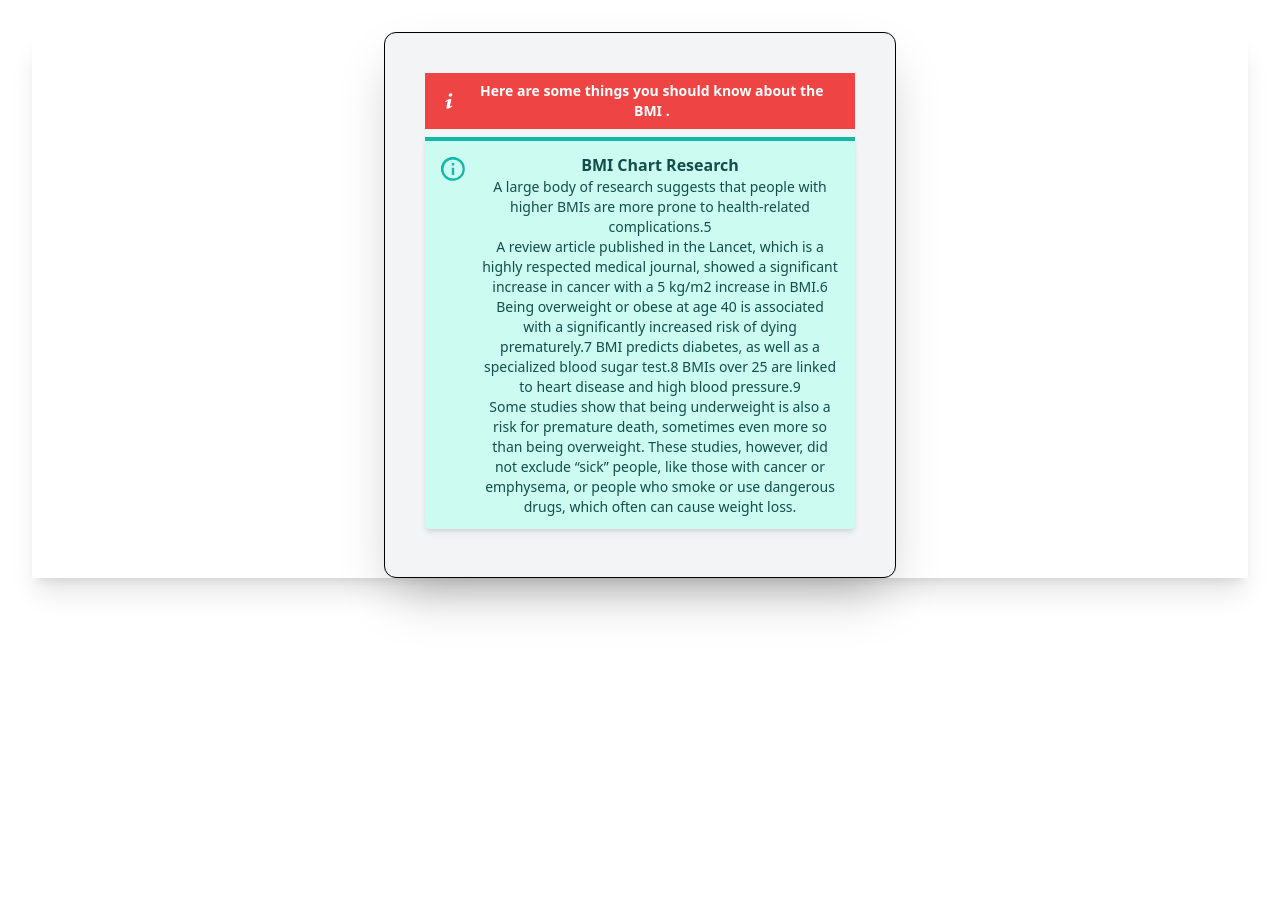
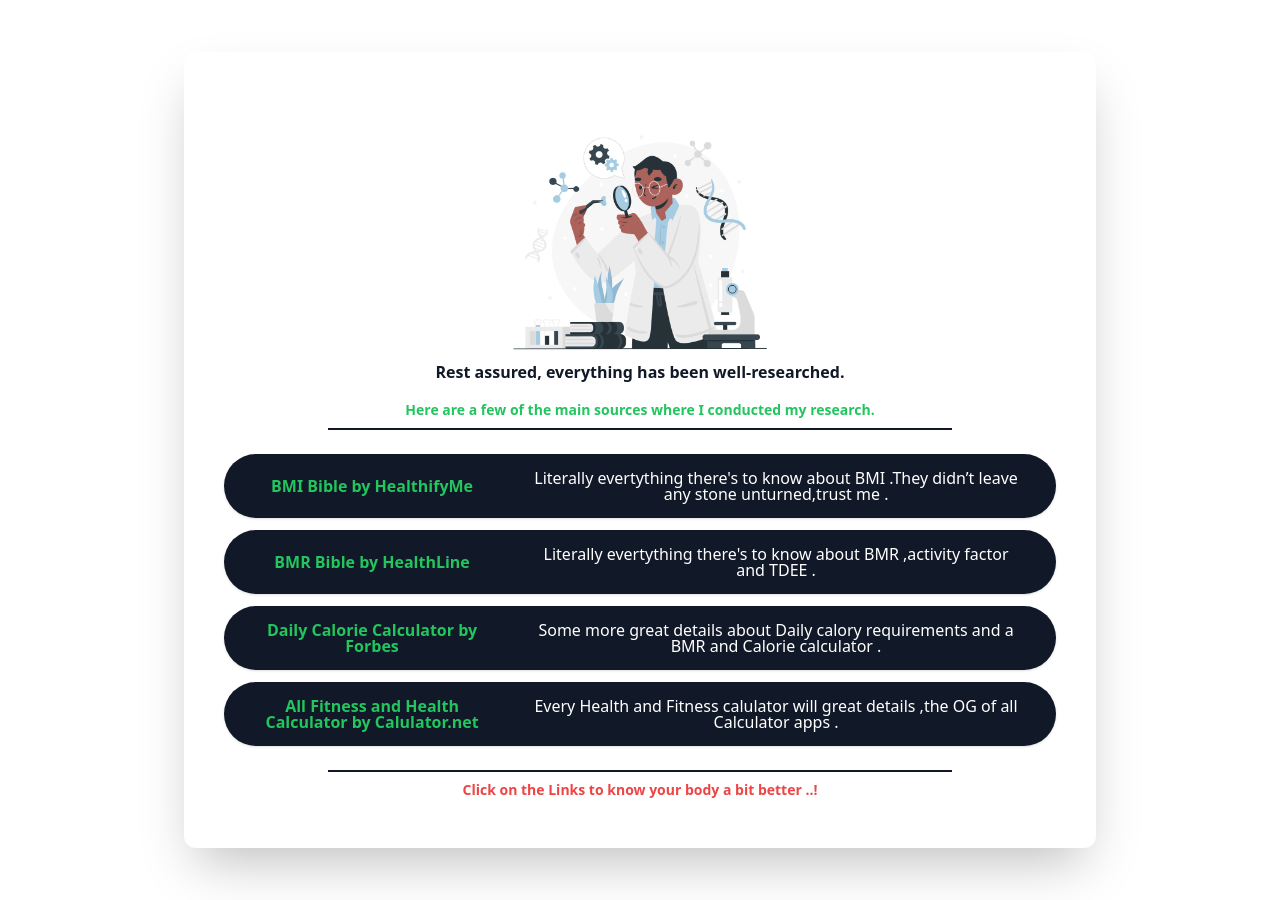
Before and after one commit to nishantkr02/BmiCalculator, a React (Vite) app: page /about in a window 1280 px wide. Before the commit the page ends 800 px from the top, so only its background shows below. Built offline with nearby package versions, Linux system fonts and the light colour scheme.

Commit message:
Updated the calculations
Added activity factor

```diff
--- a/src/Components/About.jsx
+++ b/src/Components/About.jsx
@@ -1,33 +1,76 @@
 import React from 'react'
+import { Link } from 'react-router-dom'
+function About() {
+  const helpMsg = [
+    {
+      "heading": " BMI Bible by HealthifyMe  ",
+      "description": "Literally evertything there's to know about BMI .They didn’t leave any stone unturned,trust me .",
+      "link":"https://www.healthifyme.com/blog/bmi-calculator/"
+    },
 
-function About() {
+    {
+      "heading": "BMR Bible by HealthLine",
+      "description": "Literally evertything there's to know about BMR ,activity factor and TDEE .",
+      "link":"https://www.healthline.com/health/how-to-calculate-your-basal-metabolic-rate#limitations"
+    },
+
+
+      {
+        "heading": "Daily Calorie Calculator by Forbes ",
+        "description": "Some more great details about Daily calory requirements and a BMR and Calorie calculator .",
+        "link":"https://www.forbes.com/health/nutrition/calorie-calculator/"
+
+      },
+      {
+        "heading": "All Fitness and Health Calculator by Calulator.net",
+        "description": "Every Health and Fitness calulator will great details ,the OG of all Calculator apps .",
+        "link":"https://www.calculator.net/fitness-and-health-calculator.html"
+
+      },
+
+    ]
   return (
-    <div className='flex items-center justify-center w-full shadow-xl '>
-  <div className={`mx-auto w-full max-w-lg bg-gray-100 shadow-2xl rounded-xl p-10 border border-black `}>
-    {/* Info Divs */}
-    <div className="flex items-center bg-red-500 text-white text-sm font-bold px-4 py-2 mb-2" role="alert">
-    <svg className="fill-current w-4 h-4 mr-2" xmlns="http://www.w3.org/2000/svg" viewBox="0 0 20 20"><path d="M12.432 0c1.34 0 2.01.912 2.01 1.957 0 1.305-1.164 2.512-2.679 2.512-1.269 0-2.009-.75-1.974-1.99C9.789 1.436 10.67 0 12.432 0zM8.309 20c-1.058 0-1.833-.652-1.093-3.524l1.214-5.092c.211-.814.246-1.141 0-1.141-.317 0-1.689.562-2.502 1.117l-.528-.88c2.572-2.186 5.531-3.467 6.801-3.467 1.057 0 1.233 1.273.705 3.23l-1.391 5.352c-.246.945-.141 1.271.106 1.271.317 0 1.357-.392 2.379-1.207l.6.814C12.098 19.02 9.365 20 8.309 20z"/></svg>
-   <p> Here are some things  you should know about the BMI .</p>
+    <div  className='flex items-center justify-center w-full my-5 '>
+      <div className={`mx-auto w-3/4  bg-white shadow-2xl rounded-xl p-10  `}>
+
+
+         {/* Logo Div ------ */}
+        <div className='mb-2 flex flex-col justify-center'>
+          <div className=" flex justify-center items-center mx-auto max-w-[300px] -mb-4 ">
+             <img src='/research.jpg' />
           </div>
-{/* Research */}
-<div className="bg-teal-100 border-t-4 border-teal-500 rounded-b text-teal-900 px-4 py-3 shadow-md mb-2" role="alert">
-  <div className="flex">
-    <div className="py-1"><svg className="fill-current h-6 w-6 text-teal-500 mr-4" xmlns="http://www.w3.org/2000/svg" viewBox="0 0 20 20"><path d="M2.93 17.07A10 10 0 1 1 17.07 2.93 10 10 0 0 1 2.93 17.07zm12.73-1.41A8 8 0 1 0 4.34 4.34a8 8 0 0 0 11.32 11.32zM9 11V9h2v6H9v-4zm0-6h2v2H9V5z"/></svg></div>
-    <div>
-      <p className="font-bold">BMI Chart Research </p>
-      <p className="text-sm">
-      A large body of research suggests that people with higher BMIs are more prone to health-related complications.5
-      <br/>
+          <div className='flex items-center justify-center -mt-4'>
+            <p className='text-gray-900 font-bold'>Rest assured, everything has been well-researched.</p>
 
-     A review article published in the Lancet, which is a highly respected medical journal, showed a significant increase in cancer with a 5 kg/m2 increase in BMI.6
-     <br/>
-    Being overweight or obese at age 40 is associated with a significantly increased risk of dying prematurely.7 BMI predicts diabetes, as well as a specialized blood sugar test.8 BMIs over 25 are linked to heart disease and high blood pressure.9
-    <br/>
-    Some studies show that being underweight is also a risk for premature death, sometimes even more so than being overweight. These studies, however, did not exclude “sick” people, like those with cancer or emphysema, or people who smoke or use dangerous drugs, which often can cause weight loss.
-      </p>
+
           </div>
         </div>
+            <div className='w-3/4 py-2  flex justify-center  mx-auto  border-b-2 border-gray-900  mb-6'>
+                <p className='text-sm font-bold text-green-500'>Here are a few of the main sources where I conducted my research.</p>
             </div>
+        <div  className='bg-white  '>
+        {
+            helpMsg.map((msg)=>
+                (<div className="px-4 py-2 bg-gray-900 items-center justify-start leading-none lg:rounded-full flex   mt-3 shadow  rounded-xl lg:h-16 sm:h-24   mt-2 ">
+
+                    <Link to={msg.link} className=" w-1/3 font-bold mr-2  text-green-500 flex-auto p-4 ">{msg.heading}  </Link>
+
+                    <span className=" flex justify-start w-2/3 text-white  p-4 ">{msg.description}</span>
+
+                      </div>)
+            )
+        }
+
+        </div>
+
+        <div className='w-3/4 py-2  flex justify-center  mx-auto  border-t-2 border-gray-900 mt-6'>
+                <p className='text-sm font-bold text-red-500'>Click on the Links to know your body a bit better ..!</p>
+            </div>
+
+
+
+
+
        </div>
     </div>
   )
--- a/src/Components/Gender.jsx
+++ b/src/Components/Gender.jsx
@@ -37,7 +37,7 @@ function Gender() {
      {/* Alert */}
 
         {/* 2 divs for 2 card inside link */}
-        <div className='flex items-center justify-center w-full p-4 mb-4   '>
+        <div className='flex items-center justify-center w-full mx-auto p-4 mb-4   '>
             <GenderCard url="/male.svg" name="Male" handler={male} />
             <GenderCard url="/female.svg" name="Female" handler={female} />
 
--- a/src/Components/GenderCard.jsx
+++ b/src/Components/GenderCard.jsx
@@ -4,7 +4,7 @@ import { useSelector } from 'react-redux'
 function GenderCard({url,name,handler}) {
 
   return (
-    <div className="w-full  border py-7  rounded-lg shadow-2xl bg-gray-700 border-gray-700 m-2">
+    <div className=" flex justify-center  border py-7  rounded-lg shadow-2xl bg-gray-700 border-gray-700 m-2">
 
         <img
         className=" shadow-xl sm:w-3/4 w-full   rounded-t-lg hover:bg-red-500  rounded-full px-6 py-4 transition ease-in-out delay-100 hover:-translate-y-1 hover:scale-110 "
--- a/src/Components/Input.jsx
+++ b/src/Components/Input.jsx
@@ -13,7 +13,7 @@ const Input = React.forwardRef(function Input({label,type="text",...props},ref)
     </div>
     <div className="md:w-2/3 items-center ">
       <input
-      className="bg-gray-200 appearance-none border-2 border-gray-300 rounded w-full py-2 px-4 text-gray-700 leading-tight focus:outline-none focus:bg-white focus:border-purple-500"
+      className="bg-white text-xs border border-gray-100  rounded w-full py-2 px-4 leading-tight focus:outline-none focus:bg-white focus:border-purple-500"
       type={type}
       id={id}
       ref={ref}
--- a/src/Components/Result.jsx
+++ b/src/Components/Result.jsx
@@ -15,78 +15,98 @@ function Result() {
   const [bmr,setBmr]= useState(0);
 
   let dailyCaloriIntake =0 ;
+  const convertToCm = (height)=>{
+            // Here the conversion from Standard(imperial or US)
+        let hFeet =Math.floor(height) ;
+        let hInch = Math.round((height - hFeet) * 10);
+        let totalInches =  (hFeet * 12) + hInch;
+         let hCm = totalInches * 2.54;
+
+         return hCm ;
+  }
+  function convertPoundsToKg(weightInPounds) {
+    const poundsToKgConversionFactor = 0.45359237;
+    let weightInKg = weightInPounds * poundsToKgConversionFactor;
+    return weightInKg.toFixed(2); // Round to 2 decimal places
+}
+const activityFactors = {
+  "Sedentary:Little or no exercise": {
+      description: "Little or no exercise",
+      factor: 1.2
+  },
+  "Lightly Active:Light exercise/sports 1-3 days/week": {
+      description: "Light exercise/sports 1-3 days/week",
+      factor: 1.375
+  },
+  "Moderately Active:Moderate exercise/sports 3-5 days/week": {
+      description: "Moderate exercise/sports 3-5 days/week",
+      factor: 1.55
+  },
+  "Very Active:Hard exercise/sports 6-7 days a week": {
+      description: "Hard exercise/sports 6-7 days a week",
+      factor: 1.725
+  },
+  "Super Active:Very hard exercise/physical job & exercise 2x/day": {
+      description: "Very hard exercise/physical job & exercise 2x/day",
+      factor: 1.9
+  }
+};
+
 
   useEffect(()=>{
 
     console.log("current unit",unit);
+    console.log("form Data",data);
 
-    if(unit==="Metric"){
+
+
+    const activityLevelKey=data.activityLevel;
+    console.log("Activity level key",activityLevelKey)
+    let activity = activityFactors[activityLevelKey.toString()];
+
      //Bmi Calculation
-      let height =(data.height)/100 ;
-      //let hm=height; //for ideal weight cal
-      console.log("age",data.age)
-      console.log("Height",data.height)
+      let height =data.height ;
+
       let weight =data.weight ;
-      console.log("total height before square in Meters :",height)
-      height=height*height ;
-      let res =(weight/height).toFixed(2) ;
+
+        if(unit==="Imperial"){
+          height =Math.floor( convertToCm(height));
+          console.log("Height after coversion",height)
+          weight = Math.floor(convertPoundsToKg(weight) ) ;
+          console.log("weight after coversion",weight)
+        }
+
+
+      let heightInMeter =(height)/100 ;
+      let heightSqr=heightInMeter*heightInMeter ;
+      let res =(weight/heightSqr).toFixed(2) ;
       setBmi(res);
       console.log("Bmi Calc",res);
 
       //ideal weigth Cal
-      let resIw = 18.5 * height ;
-      setIwLow(resIw.toFixed(2))
+      let lowIw = 18.5 * heightSqr ;
+      setIwLow(lowIw.toFixed(2))
 
-      resIw = 24.9 * height
-      setIwHigh(resIw.toFixed(2))
-      console.log("Ideal weigh Calc",resIw);
+     let highIw = 24.9 * heightSqr  ;
+      setIwHigh(highIw.toFixed(2))
+      console.log("Ideal weigh Calc",highIw);
 
       //BMR Calculation ;
       if(gender==="Male"){
-        let bmrD = 66.47 + (13.75*weight) +(5.003 * data.height ) - (6.755 * data.age)
-        bmrD =bmrD*1.2  ;
+        let bmrD =  (10*weight) +(6.25 * height ) - (5 * data.age)+5
+        console.log('BMRD :: ',bmrD)
+        bmrD =bmrD* (activity.factor || 1.2) ;
+        console.log('BMRD :: ',bmrD)
         setBmr(bmrD.toFixed(2)) ;
       }
       else{
-        let bmrD = 655.1 + (9.563 * weight) +(1.850 * data.height ) - (4.676 * data.age)
-        bmrD =bmrD*1.2  ;
-        setBmr(bmrD.toFixed(2)) ; ;
-      }
-
-    }
-    else{
-      let height =(data.height)
-      console.log("total height before square in feet ",height);
-      console.log("age",data.age)
-      let weight =data.weight ;
-      let hInch =Math.trunc(height) ;
-      let totalH = (hInch*12) + (height-hInch)*10
-      console.log("total height before square in Inch",totalH);
-      let hI = totalH ; //for idea weight cal
-      totalH= totalH*totalH ;
-      let res =703*(weight /totalH).toFixed(2) ;
-      setBmi(res)
-      ////ideal weigth Cal
-
-      let resIw = (18.5 * totalH )/703 ;
-      setIwLow(resIw.toFixed(2))
-
-      resIw = (24.9 * height )/703
-      setIwHigh(resIw.toFixed(2))
-
-      // BMD
-       if(gender==="Male"){
-        let bmrD = 66.47 + (13.75*weight)/2.205 +(5.003 * hI *2.54 ) - (6.755 * data.age)
-        bmrD =bmrD*1.2  ;
-        setBmr(bmrD.toFixed(2)) ;
-      }
-      else{
-        let bmrD = 655.1 + (9.563 * weight)/2.205 +(1.850 * hI *2.54) - (4.676 * data.age)
-        bmrD =bmrD*1.2  ;
+        let bmrD =  (10*weight) +(6.25 * height ) - (5 * data.age)-161
+        bmrD =bmrD* (activity.factor || 1.2) ;
         setBmr(bmrD.toFixed(2)) ;
       }
 
-    }
+
+
 
 //
   },[data]);
@@ -95,16 +115,16 @@ function Result() {
 
 console.log("here the BMI is :",bmi);
 if(bmi<18.5){
-  setRes({col:"bg-orange-500",heading:"UnderWeight",msg:"Dude You skinny as fuck , eat Healthy and Work out "}) ;
+  setRes({col:"bg-orange-500",heading:"UnderWeight",msg:" You need to bulk up ,eat more healthy calories and Work out."}) ;
 }
 else if(bmi>18.5 && bmi<24.9)
-setRes({col:"bg-green-500",heading:"Perfect",msg:"Bravo ! You are in Prefectly Shape . keep it up ."})
+setRes({col:"bg-green-500",heading:"Perfect",msg:"Bravo ! You are in a perfect Shape . keep it up ."})
 
 else if(bmi>25 && bmi<29.9)
-setRes({col:"bg-purple-500",heading:"Attention",msg:"Hey You're getting Fat !, It's time to Hit the Gym . "})
+setRes({col:"bg-purple-500",heading:"Attention",msg:"Hey You're getting Fat , It's time to Hit the Gym Again . "})
 
 else if(bmi>30 )
-setRes({col:"bg-red-700",heading:"Danger",msg:"You're are Obese ,Work on yourself .."})
+setRes({col:"bg-red-500",heading:"Danger",msg:"You're are Obese(Super Unhealthy) . If you want to live a long life,get your shit together ASAP ...!!!"})
 
 else
 setRes({col:"bg-yellow-500",heading:"Error",msg:"Something Unexpected occured"})
@@ -135,15 +155,16 @@ setRes({col:"bg-yellow-500",heading:"Error",msg:"Something Unexpected occured"})
           {/* Here goes Use data */}
 
 
-     <div className="w-full max-w-sm   rounded-full shadow-2xl bg-green-100 mt-2 mx-auto">
+     <div className="w-full max-w-sm   rounded-full shadow-2xl bg-green-400 mt-2 mx-auto">
      <div className="flex flex-col items-center pb-10">
-      <img className="w-24 h-24 mb-3 rounded-full shadow-lg" src={gender==="Male"?("/male.svg "):("/female.svg")}
+      <img className="w-24 h-24 mb-3 rounded-full shadow-lg bg-white mt-2" src={gender==="Male"?("/male.svg "):("/female.svg")}
        alt="Image"/>
 
-      <h5 className="mb-1 text-xl font-medium text-red-900 ">{data.name}</h5>
-      <span className="text-sm text-gray-500 dark:text-gray-400">Age :{data.age} Yrs</span>
-      <span className="text-sm text-gray-500 dark:text-gray-400">Weight :{data.weight} {unit==="Metric"?("Kg"):("Lbs")}</span>
-      <span className="text-sm text-gray-500 dark:text-gray-400">Height :{data.height} {unit==="Metric"?("cm"):("ft")}</span>
+      <h5 className="mb-1 text-xl font-medium text-white ">{data.name}</h5>
+      <span className="text-sm text-white font-medium">Age :{data.age} Yrs</span>
+      <span className="text-sm text-white font-medium">Weight :{data.weight} {unit==="Metric"?("Kg"):("Lbs")}</span>
+      <span className="text-sm text-white font-medium">Height :{data.height} {unit==="Metric"?("cm"):("ft")}</span>
+      <span className="text-sm text-white font-medium">Activity Level :{data.activityLevel.split(":")[0]} </span>
 
 
     </div>
@@ -202,18 +223,33 @@ setRes({col:"bg-yellow-500",heading:"Error",msg:"Something Unexpected occured"})
 
 
 
-   {/* Info Divs */}
-    <div className="flex items-center  bg-red-500 text-white text-sm font-bold px-4 py-2 mb-2 rounded-xl " >
-   <p className='text-center mx-auto'> Here is the detail Explanation of Your report .</p>
+
+    <img className='mb-4' src='/bmichart.jpg' alt='bmichart' />
+    <div className="bg-grey-200 text-left border-t border-b border-blue-500 text-gray-900 font-medium  py-2 mb-2" role="alert">
+
+
+    <p className="text-sm mt-2"> <span className="font-bold text-red-500">BMI &#10511;</span> Body Mass Index (BMI) is a simple, widely-used measure to evaluate a person’s body weight relative to their height. It provides a numerical value that categorizes individuals into different weight status categories , such as underweight, normal weight, overweight, or obese </p>
+
+   <p className="text-sm mt-2 "> <span className="font-bold text-red-500">Ideal Weight &#10511;</span> Ideal Weight according to your height ,calculated assuming the Healthy BMI Range(18.5 -24.9) . See the image above for BMI Range </p>
+
+
+   <p className="text-sm mt-2"> <span className="font-bold text-red-500">Maintainance Cal &#10511;</span> The required daily Calories  to maintain your current weight ,based on your weight ,height,age ,gender and Activity Level . It is also known as TDEE(Total Daily Energy Expenditure)     .    TDEE=BMR×Activity Factor
+</p>
+<p className="text-sm mt-2 text-red-600"> <span className="font-bold text-lg text-green-500">Disclaimer &#10511;</span>
+ While useful, BMR calculators are not 100% accurate.
+Although the Mifflin-St. Jeor equation is known as one of the most accurate calculators, its result can be off by around 10%Trusted Source of your true BMR.
+</p>
+
+   </div>
+
+      {/* Info Divs */}
+    <div className="flex   bg-red-500 text-white text-sm font-bold px-4 py-2 mb-2 rounded-xl mb-10" >
+   <p className='flex text-center mx-auto items-center'> Know everything about BMI , BMR and TDEE </p>
    <Link to={'/about'} >
-    <svg className="fill-current w-4 h-4 mr-2 ml-2" xmlns="http://www.w3.org/2000/svg" viewBox="0 0 20 20"><path d="M12.432 0c1.34 0 2.01.912 2.01 1.957 0 1.305-1.164 2.512-2.679 2.512-1.269 0-2.009-.75-1.974-1.99C9.789 1.436 10.67 0 12.432 0zM8.309 20c-1.058 0-1.833-.652-1.093-3.524l1.214-5.092c.211-.814.246-1.141 0-1.141-.317 0-1.689.562-2.502 1.117l-.528-.88c2.572-2.186 5.531-3.467 6.801-3.467 1.057 0 1.233 1.273.705 3.23l-1.391 5.352c-.246.945-.141 1.271.106 1.271.317 0 1.357-.392 2.379-1.207l.6.814C12.098 19.02 9.365 20 8.309 20z"/></svg> </Link>
+   <p></p>
+   <p className=' bg-green-500 px-2 py-1 rounded-full'>Click Here.</p>
+     </Link>
     </div>
-    <img className='mb-4' src='/bmichart.jpg' alt='bmichart' />
-    <div className="bg-grey-200 text-left border-t border-b border-blue-500 text-blue-500 px-4 py-2 mb-2" role="alert">
-
-   <p className="text-sm"> <span className="font-bold text-red-500">Ideal Weight &#10511;</span> Ideal Weight according to your height ,calculated assuming the Healthy BMI Range(18.5 -24.9) </p>
-   <p className="text-sm"> <span className="font-bold text-red-500">Maintainance Cal &#10511;</span> The required Daily Calories  to maintain your current weight .</p>
-   </div>
 
    <div className="flex justify-between mt-2">
   <button className="bg-gray-300 hover:bg-gray-400 text-gray-800 font-bold py-2 px-4 rounded-l" onClick={()=>navigate('/bmiForm')}>
```
Also changed, not shown: src/Components/BmiForm.jsx (+23 -11 lines), src/Components/ResAlert.jsx (+4 -6 lines), src/Components/Select.jsx (added, +35 -0 lines), public/research.jpg (added). Lines whose indentation alone changed are shown as unchanged.
